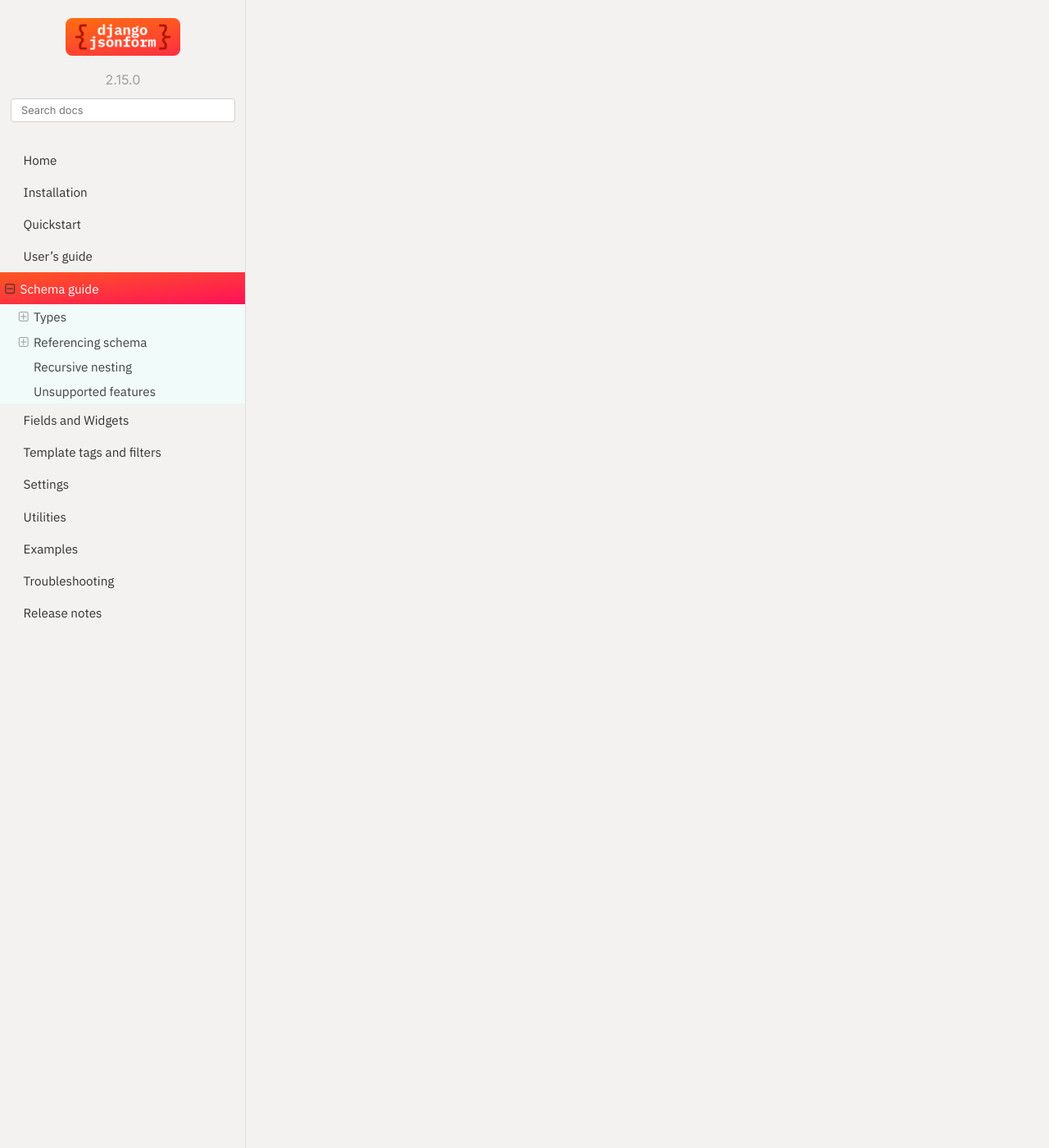
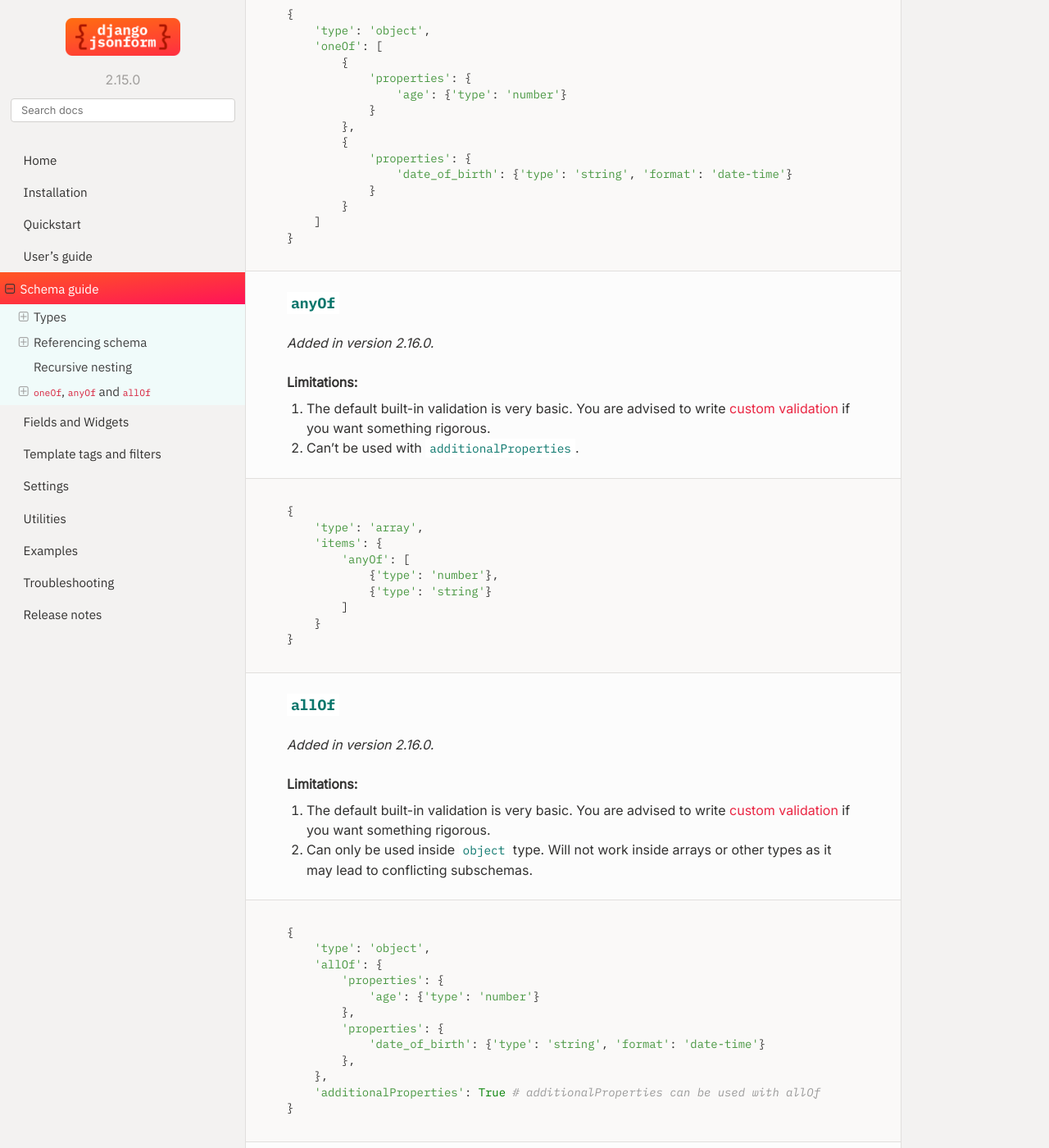
Before and after one commit to bhch/django-jsonform, a Sphinx documentation site: the page built from docs/schema.rst, in a window 1280 px wide and 1400 px high, scrolled down 10770 px. Shown: the whole window at 82% size. Built offline with Sphinx 7.4.7 and the Read the Docs theme 2.0.0, drawn with Linux system fonts in a browser that asks for light colours; some of the changed text lies outside the part shown.

Commit message:
Update docs for next release

```diff
--- a/docs/schema.rst
+++ b/docs/schema.rst
@@ -93,7 +93,11 @@ Keyword                            Description
 ``properties`` (alias ``keys``)    Specifies the keys (or fields) in a dict/object.
 ``additionalProperties``           Allow users to add extra keys not declared in the schema.
 ``title``                          Specify a title for the dict.
+``required``                       A list containing names of required object properties (keys).
 ================================== ===========
+
+.. versionchanged:: 2.16.0
+    Support for ``required`` keyword for object properties was added.
 
 This example shows a schema of a basic dict:
 
@@ -488,11 +493,94 @@ which contains more links and a sub-sub-menu and so on...
     Infinite loop error handling will be improved in a future release.
 
 
-Unsupported features
---------------------
+``oneOf``, ``anyOf`` and ``allOf``
+----------------------------------
 
-These features are not supported by django-jsonform yet. These are planned to be
-added in future but there's no definite ETA:
+.. versionadded:: 2.16.0
 
-- Validation
-- ``anyOf`` / ``allOf`` / ``oneOf``
+The widget provides support for ``oneOf``, ``anyOf`` and ``allOf``, however, with
+certain limitations.
+
+``oneOf``
+~~~~~~~~~
+
+.. versionadded:: 2.16.0
+
+
+**Limitations:**
+
+1. The default built-in validation is very basic. You are advised to write
+   :ref:`custom validation <custom validation>` if you want something rigorous.
+2. Can't be used with ``additionalProperties``.
+
+.. code-block:: python
+
+    {
+        'type': 'object',
+        'oneOf': [
+            {
+                'properties': {
+                    'age': {'type': 'number'}
+                }
+            },
+            {
+                'properties': {
+                    'date_of_birth': {'type': 'string', 'format': 'date-time'}
+                }
+            }
+        ]
+    }
+
+
+``anyOf``
+~~~~~~~~~
+
+.. versionadded:: 2.16.0
+
+
+**Limitations:**
+
+1. The default built-in validation is very basic. You are advised to write
+   :ref:`custom validation <custom validation>` if you want something rigorous.
+2. Can't be used with ``additionalProperties``.
+
+.. code-block:: python
+
+    {
+        'type': 'array',
+        'items': {
+            'anyOf': [
+                {'type': 'number'},
+                {'type': 'string'}
+            ]
+        }
+    }
+
+
+``allOf``
+~~~~~~~~~
+
+.. versionadded:: 2.16.0
+
+
+**Limitations:**
+
+1. The default built-in validation is very basic. You are advised to write
+   :ref:`custom validation <custom validation>` if you want something rigorous.
+2. Can only be used inside ``object`` type. Will not work inside arrays or other
+   types as it may lead to conflicting subschemas.
+
+.. code-block:: python
+
+    {
+        'type': 'object',
+        'allOf': {
+            'properties': {
+                'age': {'type': 'number'}
+            },
+            'properties': {
+                'date_of_birth': {'type': 'string', 'format': 'date-time'}
+            },
+        },
+        'additionalProperties': True # additionalProperties can be used with allOf
+    }
```
Also changed, not shown: other parts of docs/schema.rst (+2 -1 lines), docs/guide/validation.rst (+22 -3 lines).
